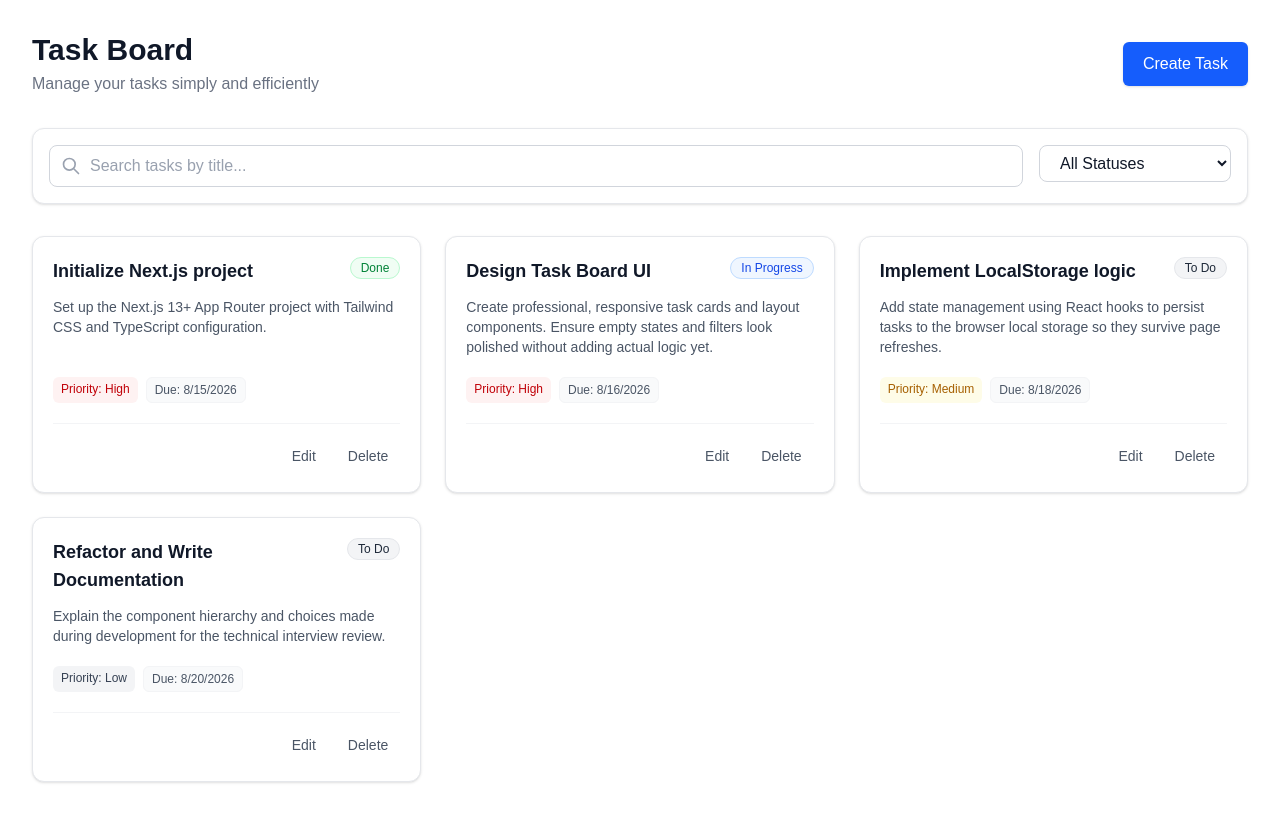
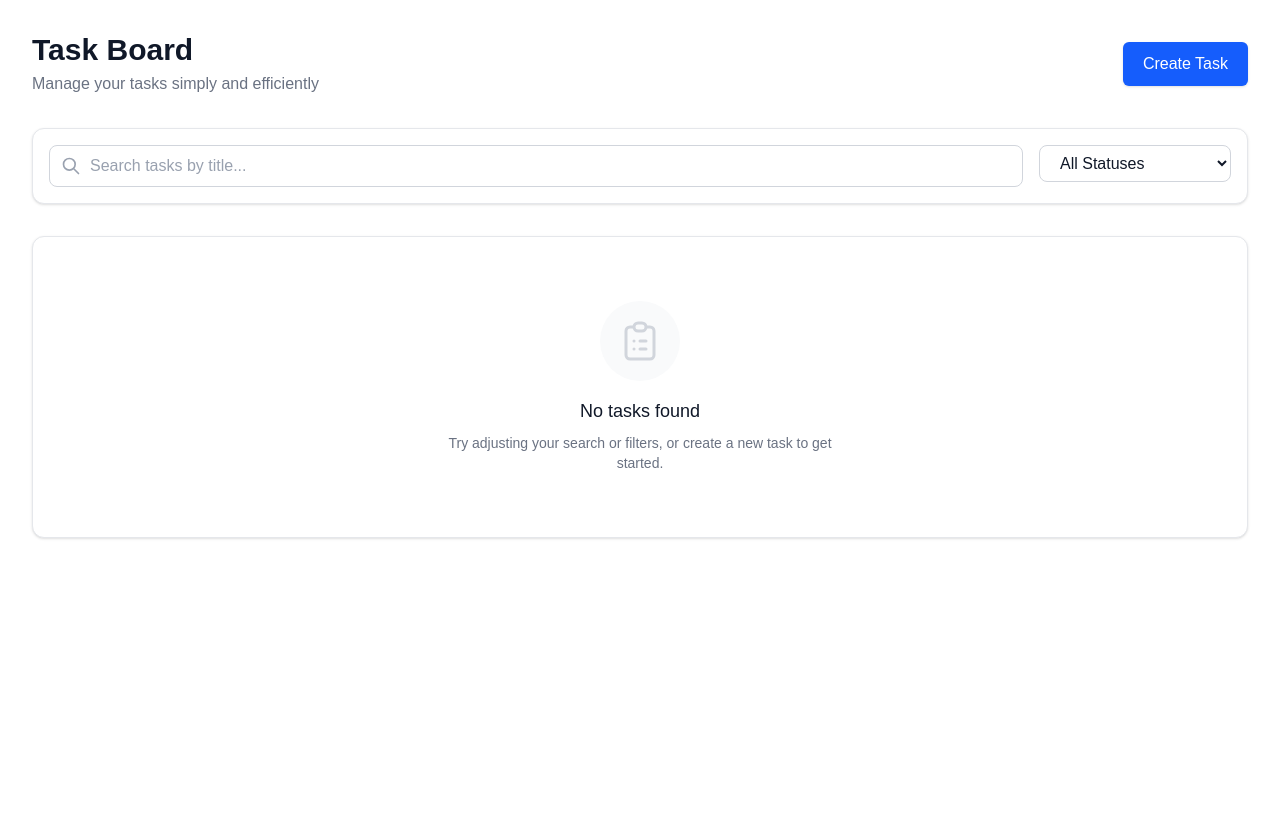
Before and after one commit to Rakib-76/Task-Management-Project, a Next.js app: page / in a window 1280 px wide. Built offline with nearby package versions, Linux system fonts and the light colour scheme.

Commit message:
add to the Task removal issue after reload like localstorage persistance

```diff
--- a/src/app/page.tsx
+++ b/src/app/page.tsx
@@ -1,49 +1,13 @@
 "use client";
 
-import React, { useState } from 'react';
+import React, { useState, useEffect } from 'react';
 import TaskList from '@/components/TaskList';
 import TaskForm from '@/components/TaskForm';
 import ConfirmDialog from '@/components/ConfirmDialog';
-import { createTaskId } from '@/utils/taskUtils';
-
-// Initial Mock Data
-const INITIAL_TASKS = [
-  {
-    id: createTaskId(),
-    title: 'Initialize Next.js project',
-    description: 'Set up the Next.js 13+ App Router project with Tailwind CSS and TypeScript configuration.',
-    status: 'Done',
-    priority: 'High',
-    dueDate: '2026-08-15',
-  },
-  {
-    id: createTaskId(),
-    title: 'Design Task Board UI',
-    description: 'Create professional, responsive task cards and layout components. Ensure empty states and filters look polished without adding actual logic yet.',
-    status: 'In Progress',
-    priority: 'High',
-    dueDate: '2026-08-16',
-  },
-  {
-    id: createTaskId(),
-    title: 'Implement LocalStorage logic',
-    description: 'Add state management using React hooks to persist tasks to the browser local storage so they survive page refreshes.',
-    status: 'To Do',
-    priority: 'Medium',
-    dueDate: '2026-08-18',
-  },
-  {
-    id: createTaskId(),
-    title: 'Refactor and Write Documentation',
-    description: 'Explain the component hierarchy and choices made during development for the technical interview review.',
-    status: 'To Do',
-    priority: 'Low',
-    dueDate: '2026-08-20',
-  }
-];
 
 export default function Home() {
-  const [tasks, setTasks] = useState(INITIAL_TASKS);
+  const [tasks, setTasks] = useState([]);
+  const [isLoaded, setIsLoaded] = useState(false);
 
   // Search and Filter State
   const [searchQuery, setSearchQuery] = useState('');
@@ -57,6 +21,31 @@ export default function Home() {
   // Confirm Dialog State
   const [isConfirmOpen, setIsConfirmOpen] = useState(false);
   const [taskToDelete, setTaskToDelete] = useState(null);
+
+  // Load tasks from localStorage on initial mount
+  useEffect(() => {
+    try {
+      const storedTasks = localStorage.getItem('task-board-tasks');
+      if (storedTasks) {
+        setTasks(JSON.parse(storedTasks));
+      }
+    } catch (error) {
+      console.error('Failed to parse tasks from localStorage:', error);
+      setTasks([]);
+    }
+    setIsLoaded(true);
+  }, []);
+
+  // Save tasks to localStorage whenever they change
+  useEffect(() => {
+    if (isLoaded) {
+      try {
+        localStorage.setItem('task-board-tasks', JSON.stringify(tasks));
+      } catch (error) {
+        console.error('Failed to save tasks to localStorage:', error);
+      }
+    }
+  }, [tasks, isLoaded]);
 
   // Derived state filter for rendering
   const filteredTasks = tasks.filter((task) => {
@@ -100,6 +89,11 @@ export default function Home() {
     setIsConfirmOpen(false);
     setTaskToDelete(null);
   };
+
+  // Optional: Prevent flashing of empty state on initial load by rendering nothing until loaded
+  if (!isLoaded) {
+    return null;
+  }
 
   return (
     <div className="max-w-7xl mx-auto px-4 sm:px-6 lg:px-8 py-8 w-full relative">
```
